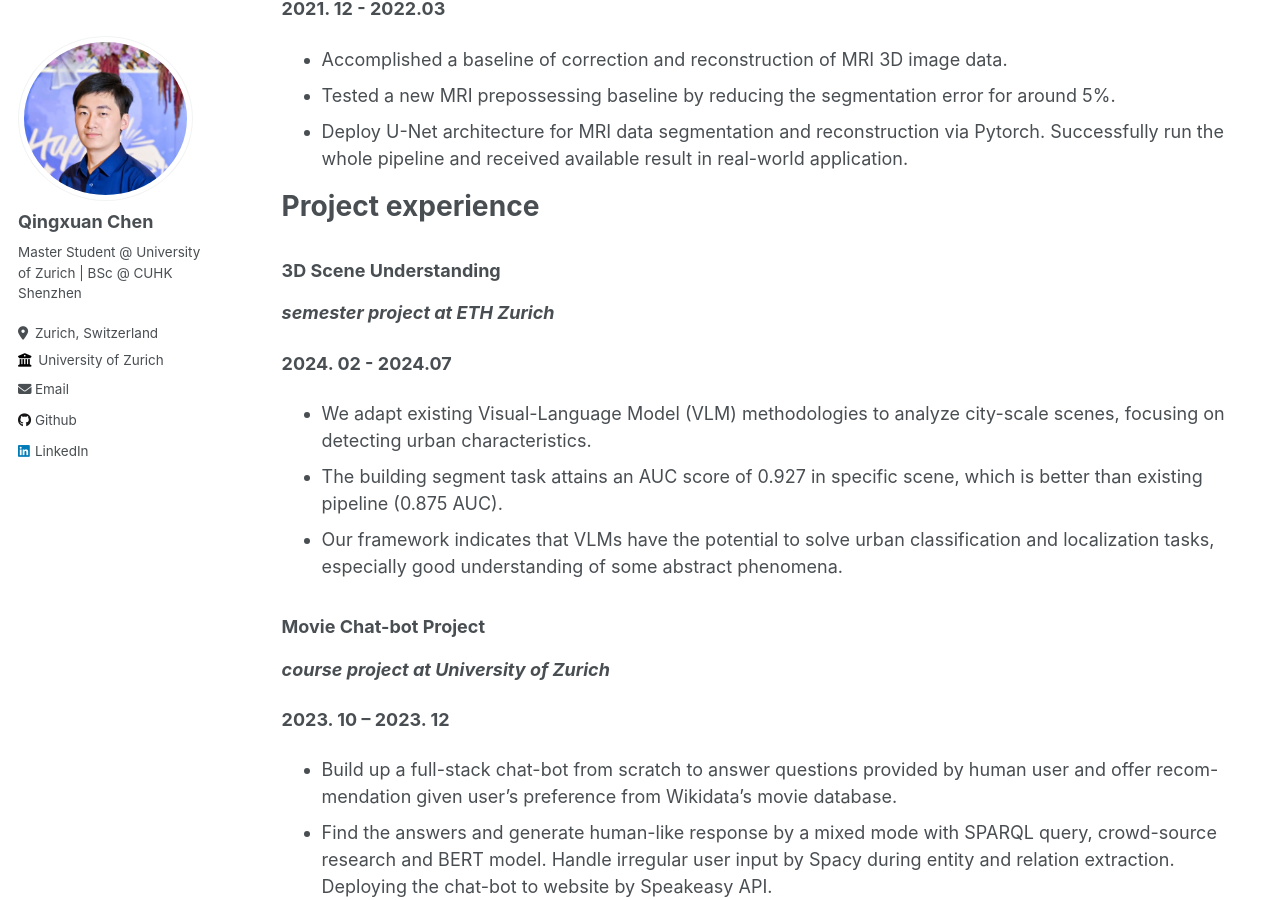
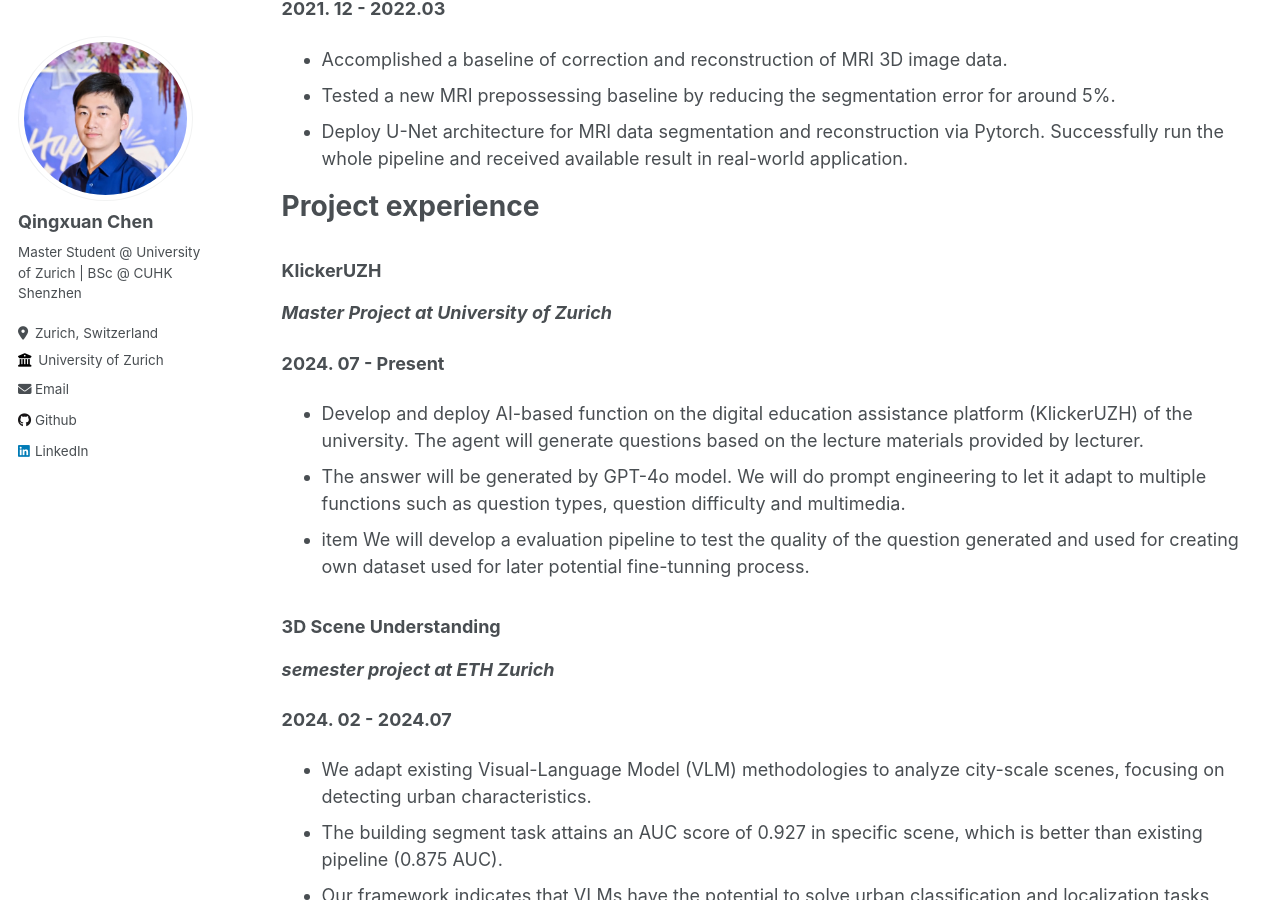
Before and after one commit to Jerryisqx/Jerryisqx.github.io, a Jekyll site: the page built from _pages/cv.md, in a window 1280 px wide and 900 px high, scrolled down 868 px. Built offline with Jekyll 4.4.1, drawn with Linux system fonts in a browser that asks for light colours.

```diff
--- a/_pages/cv.md
+++ b/_pages/cv.md
@@ -48,6 +48,16 @@ Work experience
 
 # Project experience
 
+### KlickerUZH
+
+***Master Project at University of Zurich***
+
+**2024. 07 - Present**
+
+- Develop and deploy AI-based function on the digital education assistance platform (KlickerUZH) of the university. The agent will generate questions based on the lecture materials provided by lecturer.
+- The answer will be generated by GPT-4o model. We will do prompt engineering to let it adapt to multiple functions such as question types, question difficulty and multimedia.
+- item We will develop a evaluation pipeline to test the quality of the question generated and used for creating own dataset used for later potential fine-tunning process.
+
 ### 3D Scene Understanding
 
 ***semester project at ETH Zurich***
```
Also changed, not shown: _pages/about.md (+1 -1 lines), _pages/projects.md (+1 -1 lines), _pages/publications.md (+2 -1 lines), 2 other files.
